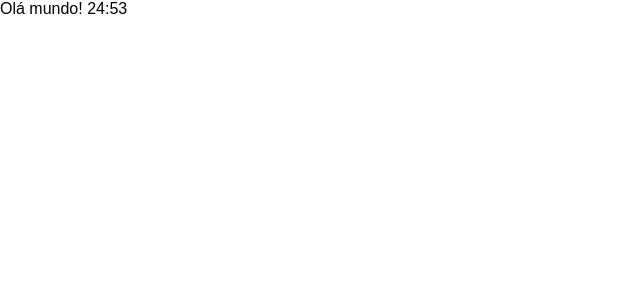
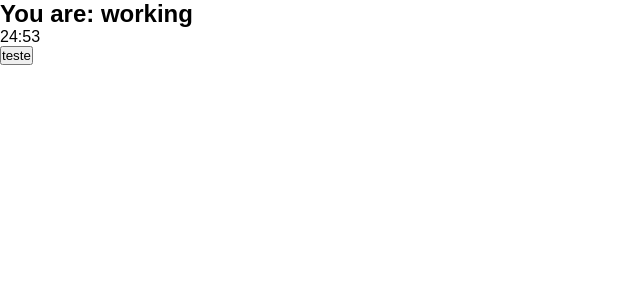
Before and after one commit to diegoricardosouza/pomodororeact, a React (Create React App) app: page / in a window 1280 px wide. Shown: the top 300 px of the page, without its empty margins (0-640 px from the left). Built offline with nearby package versions, Linux system fonts and the light colour scheme.

Commit message:
componentes timer e button

```diff
--- /dev/null
+++ b/src/components/button.tsx
@@ -0,0 +1,15 @@
+import React from 'react';
+
+interface Props {
+  text: string;
+  onClick?: () => void;
+  className?: string;
+}
+
+export function Button(props: Props): JSX.Element {
+  return (
+    <button onClick={props.onClick} className={props.className}>
+      {props.text}
+    </button>
+  );
+}
--- a/src/components/pomodoro-timer.tsx
+++ b/src/components/pomodoro-timer.tsx
@@ -1,6 +1,8 @@
 import React, { useState } from 'react';
 import { useInterval } from '../hooks/use-interval';
 import { secondToTime } from '../utils/second-to-time';
+import { Button } from './button';
+import { Timer } from './timer';
 
 interface Props {
   defaultPomodoroTime: number;
@@ -13,5 +15,11 @@
     setMainTime(mainTime - 1);
   }, 1000);
 
-  return <div>Olá mundo! {secondToTime(mainTime)}</div>;
+  return (
+    <div className="pomodoro">
+      <h2>You are: working</h2>
+      <Timer mainTime={mainTime} />
+      <Button text="teste" onClick={() => console.log(1)}></Button>
+    </div>
+  );
 }
--- /dev/null
+++ b/src/components/timer.tsx
@@ -0,0 +1,10 @@
+import React from 'react';
+import { secondToTime } from '../utils/second-to-time';
+
+interface Props {
+  mainTime: number;
+}
+
+export function Timer(props: Props): JSX.Element {
+  return <div className="timer">{secondToTime(props.mainTime)}</div>;
+}
```
